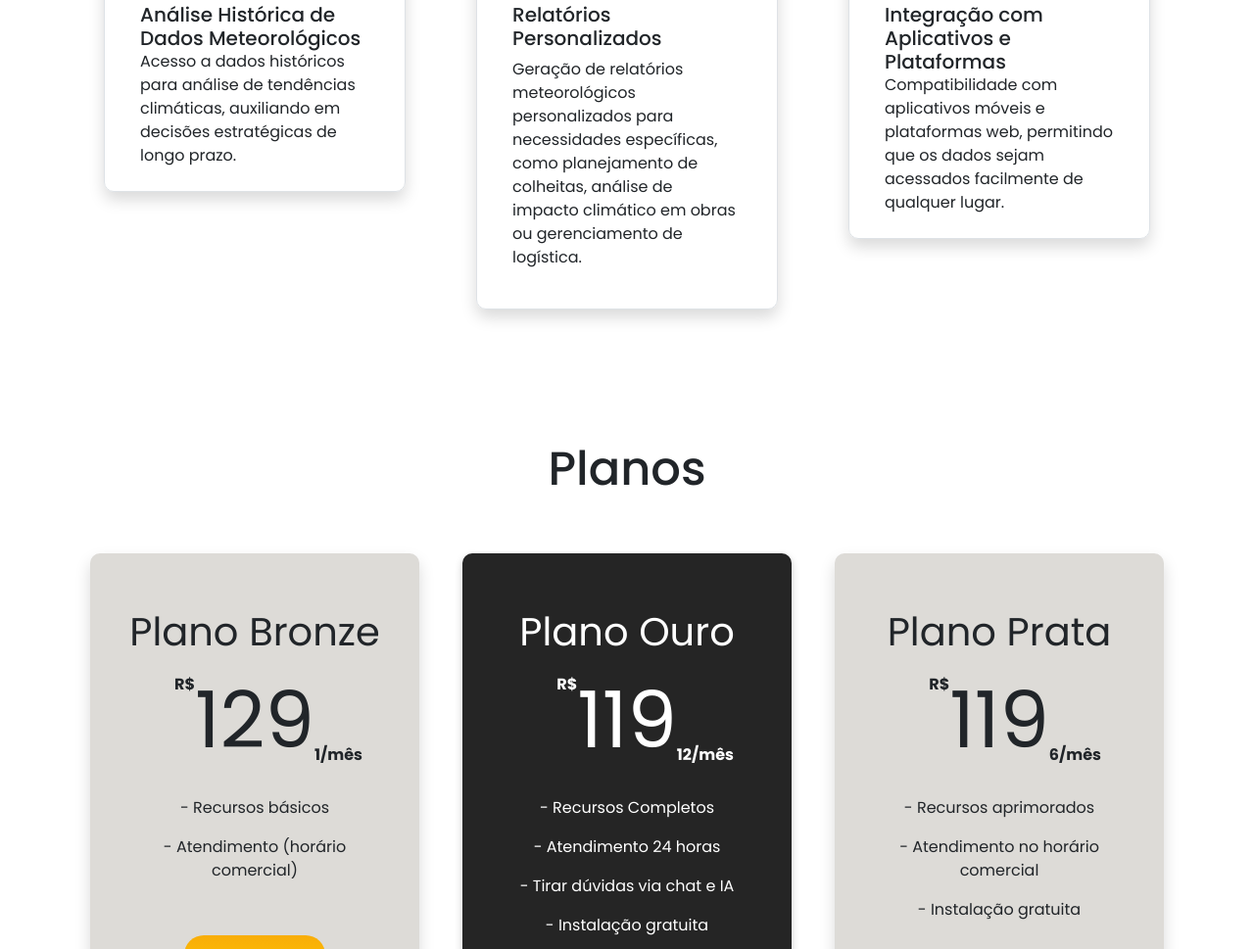
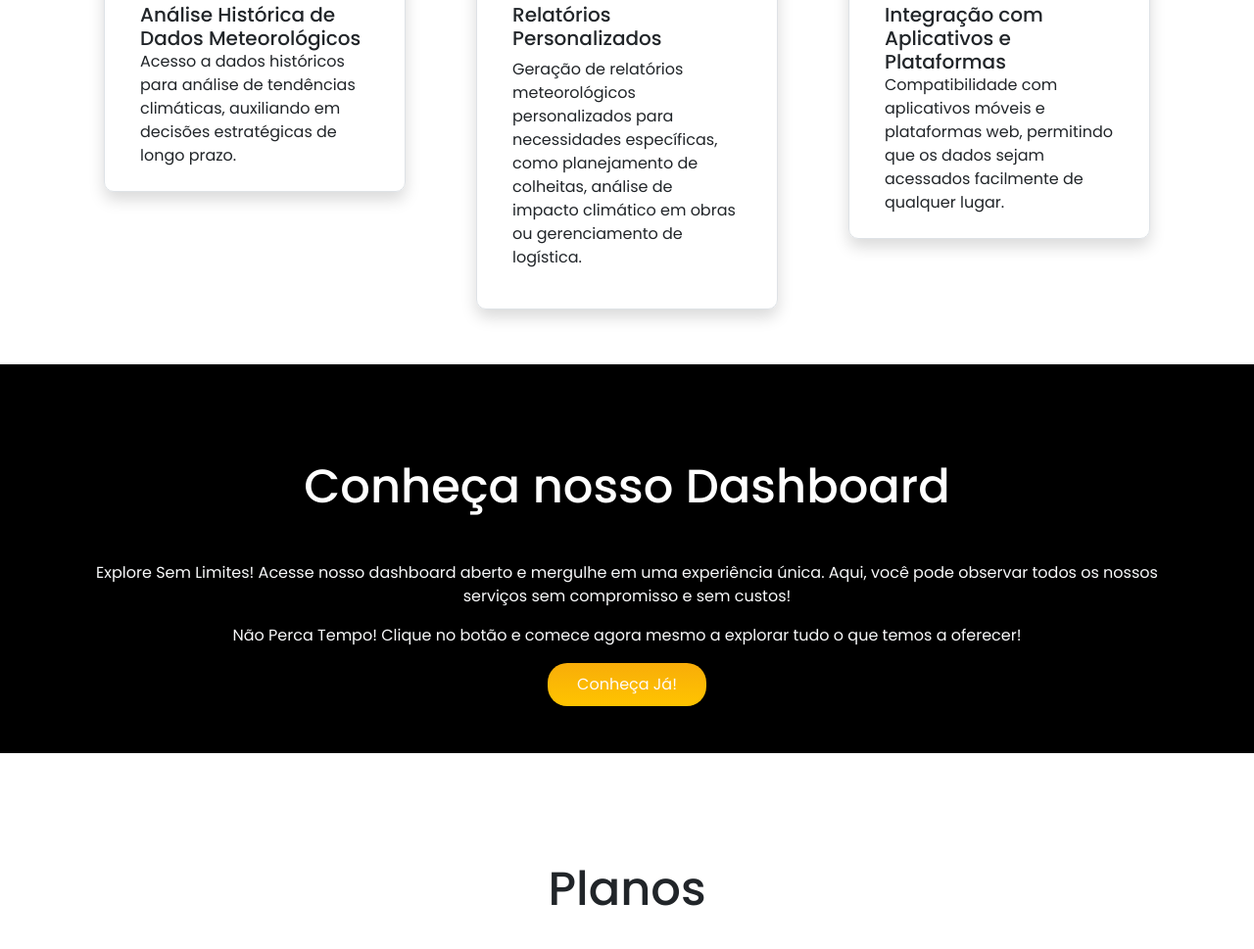
Before and after one commit to tsxdudu/ORVALL, a website: page index.html in a window 1280 px wide. Shown: the part 3468-4437 px from the top of the page at 98% size. Drawn offline with nearby package versions, Linux system fonts and the light colour scheme.

Commit message:
ADD: Create Jumbotron to Dashboard

```diff
--- a/css/styles.css
+++ b/css/styles.css
@@ -353,3 +353,7 @@ section {
 #about li {
     font-size: 18px;
 }
+
+.jumbotron {
+    color: #e2dada;
+}
--- a/index.html
+++ b/index.html
@@ -93,6 +93,10 @@
                         para tomar decisões informadas e estratégicas.
                     </p>
                 </div>
+                <div class="row justify-content-center text-center mt-4">
+                    <img src="img/user-happy.png" alt="Usuários felizes" class="img-fluid" style="max-width: 200px;">
+                    <p class="mt-2 fs-4 fw-bold">+20 usuários felizes</p>
+                </div>
                 <div class="my-container2">
                     <div class="row justify-content-center">
                         <div class="col-xl-6 col-lg-6 col-md-12 col-12 mt-4 fs-5">
@@ -109,10 +113,7 @@
                             <img src="./img/undraw_mobile_analytics_twab.svg" alt="Ilustração de análises móveis" class="img-fluid" />
                         </div>
                     </div>
-                    <div class="row justify-content-center text-center mt-4">
-                        <img src="img/user-happy.png" alt="Usuários felizes" class="img-fluid" style="max-width: 200px;">
-                        <p class="mt-2 fs-4 fw-bold">+20 usuários felizes</p>
-                    </div>
+
                 </div>
                                 </div>
             </div>
@@ -253,6 +254,17 @@
         </div>
     </section>
 
+    <section class="bg-black py-5 jumbotron">
+        <div class="container text-center">
+            <h2 class="text-white title">Conheça nosso Dashboard</h2>
+            <p class="text-light">Explore Sem Limites! Acesse nosso dashboard aberto e mergulhe em uma experiência única. Aqui, você pode observar todos os nossos serviços sem compromisso e sem custos!</p>
+            <p class="text-light">Não Perca Tempo! Clique no botão e comece agora mesmo a explorar tudo o que temos a oferecer!</p>
+
+            <button class="my-btn-gradient btn btn-outline-warning mx-2">
+                Conheça Já!
+            </button>
+        </div>
+    </section>
 
     <section class="container text-center content plans" id="plans">
         <h2 class="text-center title">Planos</h2>
```
